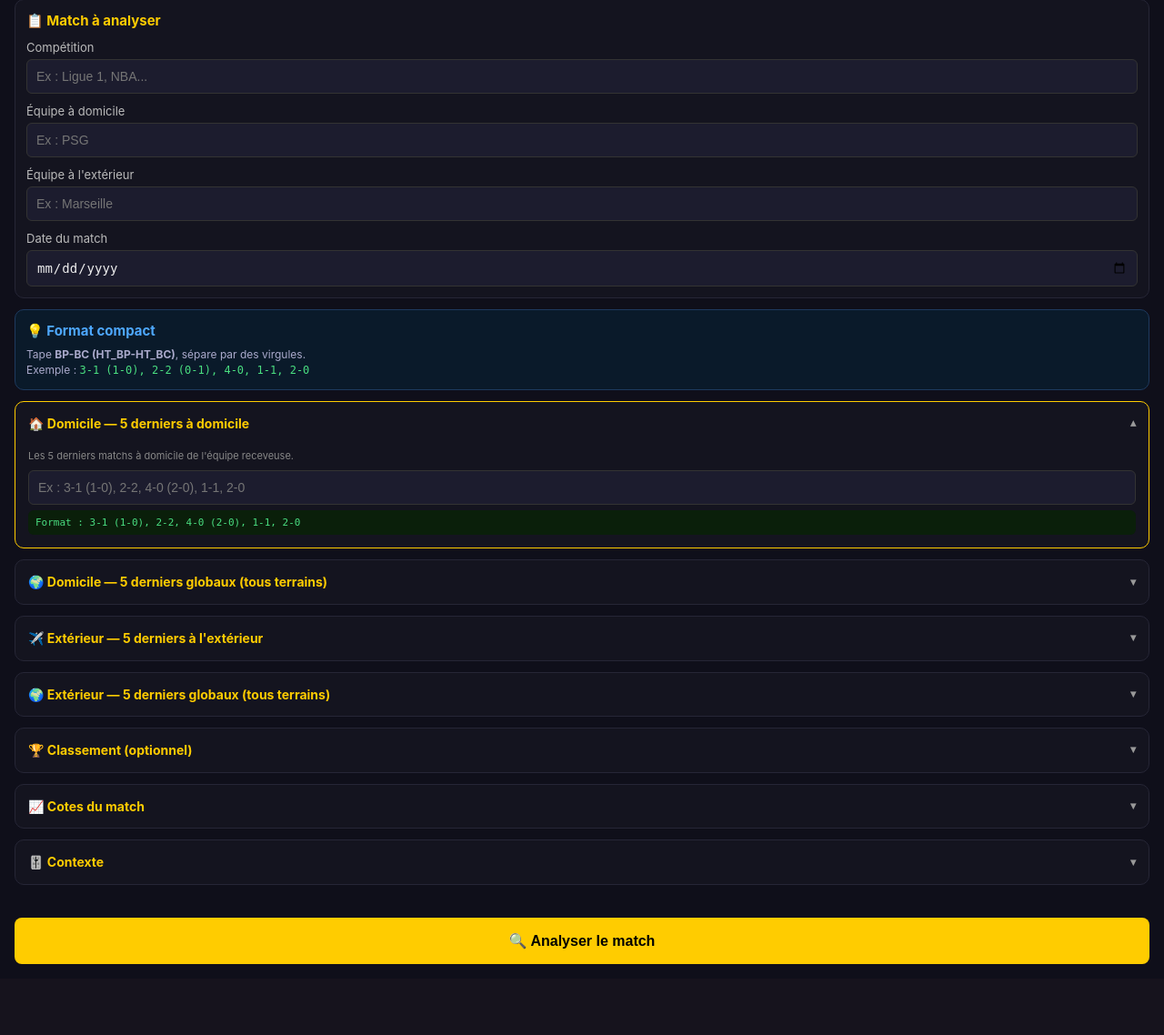
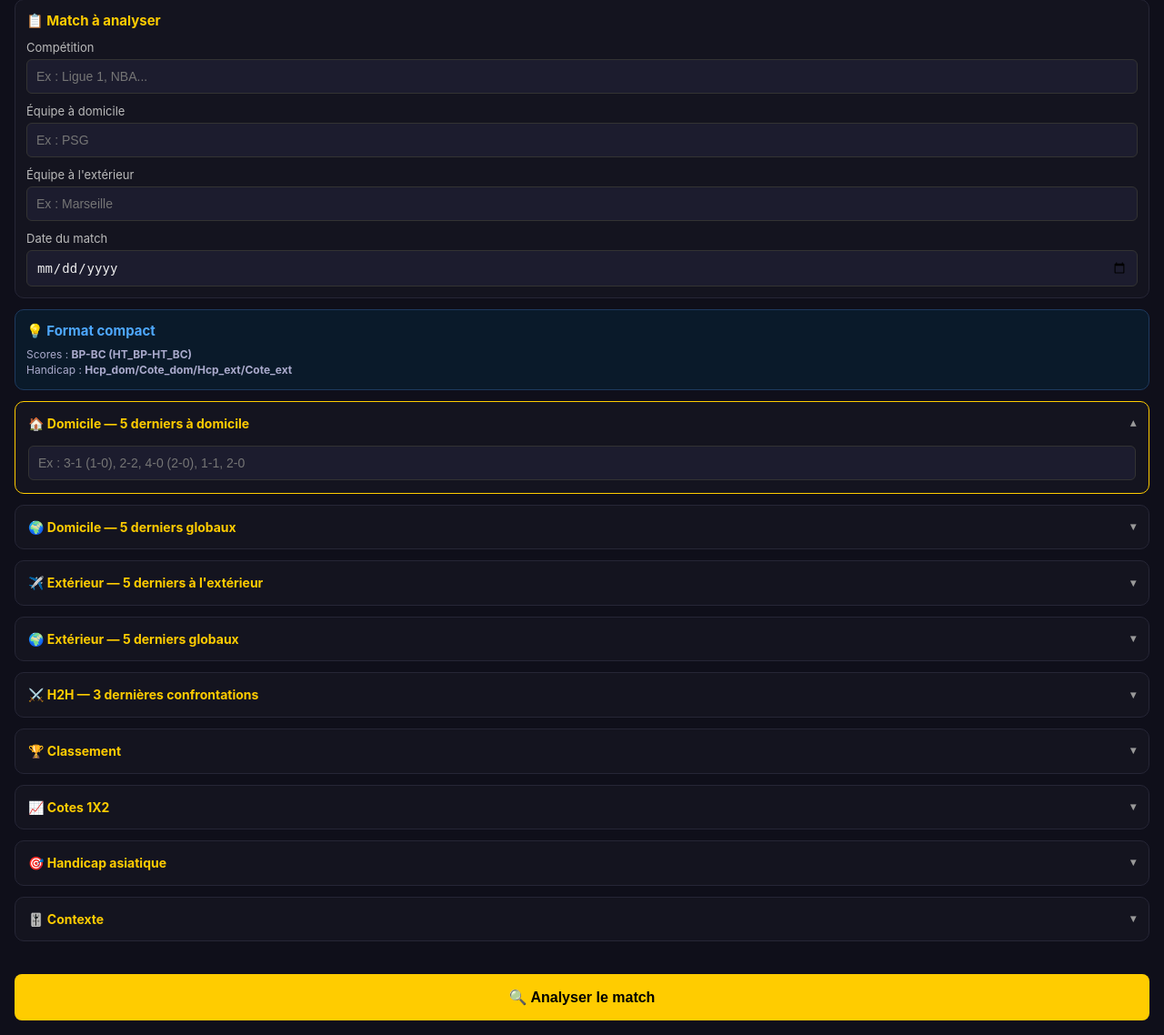
Before and after one commit to hamzypogba0610-pixel/qfte-bot-v23, a FastAPI app: page / in a window 1280 px wide. Shown: the part 233-1371 px from the top of the page at 91% size. Before the commit the page ends 1293 px from the top, so only its background shows below. Run offline with FastAPI, Linux system fonts and the light colour scheme.

Commit message:
Update index.html

```diff
--- a/templates/index.html
+++ b/templates/index.html
@@ -68,8 +68,8 @@
         <div class="section-box" style="background:#0a1a2a;border-color:#1e3a5f;">
             <h2 style="color:#4ea8ff;">💡 Format compact</h2>
             <p style="font-size:12px;color:#aac;margin:8px 0 0 0;">
-            Tape <b>BP-BC (HT_BP-HT_BC)</b>, sépare par des virgules.<br>
-            Exemple : <code style="color:#4ade80;">3-1 (1-0), 2-2 (0-1), 4-0, 1-1, 2-0</code>
+            Scores : <b>BP-BC (HT_BP-HT_BC)</b><br>
+            Handicap : <b>Hcp_dom/Cote_dom/Hcp_ext/Cote_ext</b>
             </p>
         </div>
 
@@ -77,19 +77,15 @@
         <details open>
             <summary>🏠 Domicile — 5 derniers à domicile</summary>
             <div class="details-content">
-                <p class="hint">Les 5 derniers matchs à domicile de l'équipe receveuse.</p>
                 <input type="text" name="home_contextuel" placeholder="Ex : 3-1 (1-0), 2-2, 4-0 (2-0), 1-1, 2-0">
-                <div class="example">Format : 3-1 (1-0), 2-2, 4-0 (2-0), 1-1, 2-0</div>
             </div>
         </details>
 
         <!-- SECTION 2 : DOMICILE GLOBAL -->
         <details>
-            <summary>🌍 Domicile — 5 derniers globaux (tous terrains)</summary>
+            <summary>🌍 Domicile — 5 derniers globaux</summary>
             <div class="details-content">
-                <p class="hint">Les 5 derniers matchs de l'équipe receveuse, tous terrains confondus.</p>
                 <input type="text" name="home_global" placeholder="Ex : 2-1 (1-0), 3-1, 1-0 (0-0), 2-2, 4-1">
-                <div class="example">Format : 2-1 (1-0), 3-1, 1-0 (0-0), 2-2, 4-1</div>
             </div>
         </details>
 
@@ -97,27 +93,30 @@
         <details>
             <summary>✈️ Extérieur — 5 derniers à l'extérieur</summary>
             <div class="details-content">
-                <p class="hint">Les 5 derniers matchs à l'extérieur de l'équipe visiteuse.</p>
                 <input type="text" name="away_contextuel" placeholder="Ex : 1-1 (0-1), 0-2, 2-1 (1-1), 1-3, 1-0">
-                <div class="example">Format : 1-1 (0-1), 0-2, 2-1 (1-1), 1-3, 1-0</div>
             </div>
         </details>
 
         <!-- SECTION 4 : EXTÉRIEUR GLOBAL -->
         <details>
-            <summary>🌍 Extérieur — 5 derniers globaux (tous terrains)</summary>
+            <summary>🌍 Extérieur — 5 derniers globaux</summary>
             <div class="details-content">
-                <p class="hint">Les 5 derniers matchs de l'équipe visiteuse, tous terrains confondus.</p>
                 <input type="text" name="away_global" placeholder="Ex : 1-0 (0-0), 2-2, 0-1 (0-0), 1-1, 3-1">
-                <div class="example">Format : 1-0 (0-0), 2-2, 0-1 (0-0), 1-1, 3-1</div>
+            </div>
+        </details>
+
+        <!-- H2H -->
+        <details>
+            <summary>⚔️ H2H — 3 dernières confrontations</summary>
+            <div class="details-content">
+                <input type="text" name="h2h" placeholder="Ex : 2-1, 1-1, 0-2">
             </div>
         </details>
 
         <!-- CLASSEMENT -->
         <details>
-            <summary>🏆 Classement (optionnel)</summary>
+            <summary>🏆 Classement</summary>
             <div class="details-content">
-                <p class="hint">Position au championnat + nombre d'équipes.</p>
                 <div class="row">
                     <div>
                         <label>Position domicile</label>
@@ -129,13 +128,13 @@
                     </div>
                 </div>
                 <label>Nombre total d'équipes</label>
-                <input type="number" name="total_equipes" min="2" value="20" placeholder="20 (foot), 30 (NBA)">
+                <input type="number" name="total_equipes" min="2" value="20">
             </div>
         </details>
 
-        <!-- COTES -->
+        <!-- COTES 1X2 -->
         <details>
-            <summary>📈 Cotes du match</summary>
+            <summary>📈 Cotes 1X2</summary>
             <div class="details-content">
                 <label>Ouverture — 1 / X / 2</label>
                 <div class="row">
@@ -149,6 +148,17 @@
                     <div><input type="number" step="0.01" name="curr_x" placeholder="X"></div>
                     <div><input type="number" step="0.01" name="curr_2" placeholder="2" required></div>
                 </div>
+            </div>
+        </details>
+
+        <!-- HANDICAP ASIATIQUE -->
+        <details>
+            <summary>🎯 Handicap asiatique</summary>
+            <div class="details-content">
+                <p class="hint">Format : <b>Hcp_dom/Cote_dom/Hcp_ext/Cote_ext</b>, sépare par des virgules.</p>
+                <label>Lignes de handicap</label>
+                <input type="text" name="handicap" placeholder="Ex : -0.5/1.90/+0.5/1.95, -1.5/2.10/+1.5/1.75">
+                <div class="example">Exemple : -0.5/1.90/+0.5/1.95, -1.5/2.10/+1.5/1.75, -2.5/3.20/+2.5/1.35</div>
             </div>
         </details>
 
@@ -174,14 +184,22 @@
                 </select>
                 <div class="checkbox-line">
                     <input type="checkbox" name="blessures_domicile" id="bless_dom">
-                    <label for="bless_dom" style="margin:0;">Blessures importantes — équipe domicile</label>
+                    <label for="bless_dom" style="margin:0;">Blessures — domicile</label>
                 </div>
                 <div class="checkbox-line">
                     <input type="checkbox" name="blessures_exterieur" id="bless_ext">
-                    <label for="bless_ext" style="margin:0;">Blessures importantes — équipe extérieur</label>
+                    <label for="bless_ext" style="margin:0;">Blessures — extérieur</label>
                 </div>
-                <label>Notes libres (facultatif)</label>
-                <textarea name="notes" rows="2" placeholder="Ex : arbitre strict..."></textarea>
+                <div class="checkbox-line">
+                    <input type="checkbox" name="fatigue_domicile" id="fat_dom">
+                    <label for="fat_dom" style="margin:0;">😴 Fatigue — domicile</label>
+                </div>
+                <div class="checkbox-line">
+                    <input type="checkbox" name="fatigue_exterieur" id="fat_ext">
+                    <label for="fat_ext" style="margin:0;">😴 Fatigue — extérieur</label>
+                </div>
+                <label>Notes libres</label>
+                <textarea name="notes" rows="2"></textarea>
             </div>
         </details>
 
@@ -190,4 +208,4 @@
     </form>
 
 </body>
-    </html>
+                             </html>
```
